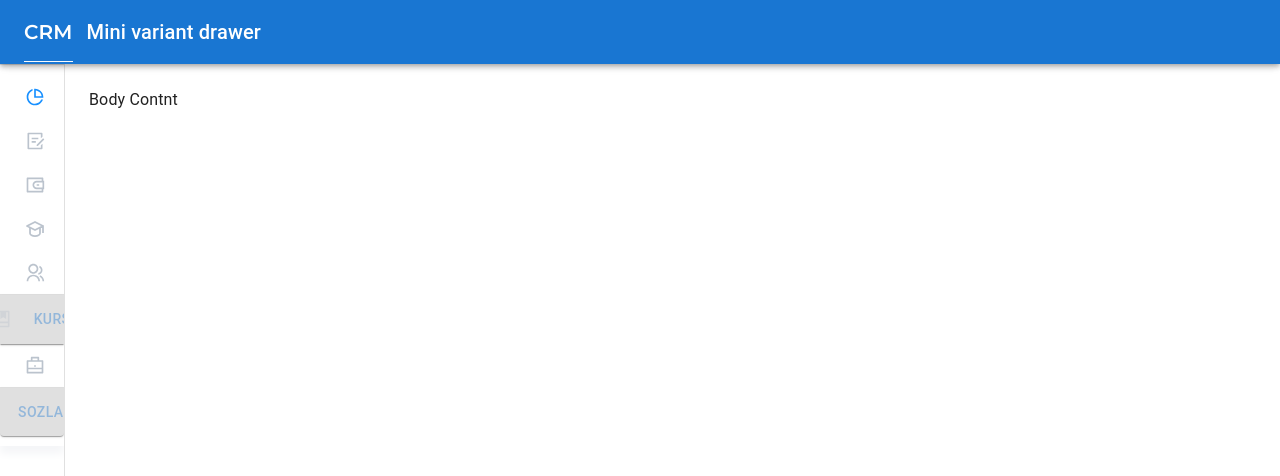
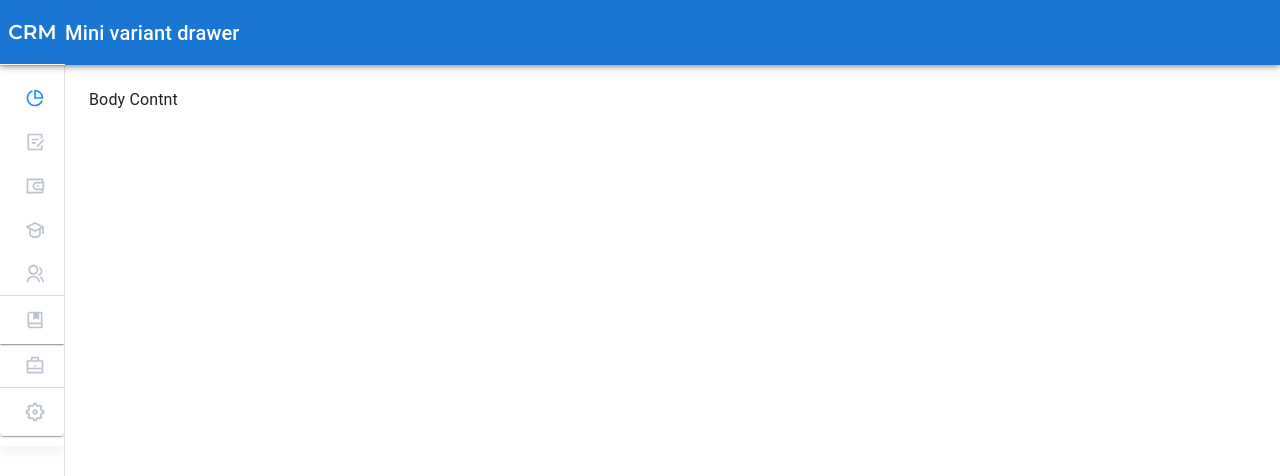
Before and after one commit to mukhtorov/crm, a React (Create React App) app: page /statistika in a window 1280 px wide. Shown: the top 476 px of the page. Built offline with nearby package versions, Linux system fonts and the light colour scheme.

Commit message:
sidebar finished

```diff
--- a/src/components/Sidebar/index.tsx
+++ b/src/components/Sidebar/index.tsx
@@ -1,10 +1,9 @@
 import * as React from "react";
-import { styled, useTheme, Theme, CSSObject } from "@mui/material/styles";
+import { styled, Theme, CSSObject } from "@mui/material/styles";
 import Box from "@mui/material/Box";
 import MuiDrawer from "@mui/material/Drawer";
 import MuiAppBar, { AppBarProps as MuiAppBarProps } from "@mui/material/AppBar";
 import Toolbar from "@mui/material/Toolbar";
-import List from "@mui/material/List";
 import CssBaseline from "@mui/material/CssBaseline";
 import Typography from "@mui/material/Typography";
 import Divider from "@mui/material/Divider";
@@ -17,9 +16,7 @@ import {
   SidebarContainer,
 } from "./style";
 import { sidebar } from "../../utils/sidebar";
-import MuiAccordionSummary, {
-  AccordionSummaryProps,
-} from "@mui/material/AccordionSummary";
+import ClickAwayListener from "@mui/material/ClickAwayListener";
 
 import AccordionSummary from "@mui/material/AccordionSummary";
 import { Accordion, AccordionDetails, Button, Tooltip } from "@mui/material";
@@ -50,10 +47,7 @@ const closedMixin = (theme: Theme): CSSObject => ({
 
 const DrawerHeader = styled("div")(({ theme }) => ({
   display: "flex",
-  // alignItems: "center",
-  // justifyContent: "flex-end",
   padding: theme.spacing(0, 1),
-  // necessary for content to be below app bar
   ...theme.mixins.toolbar,
 }));
 
@@ -95,10 +89,9 @@ const Drawer = styled(MuiDrawer)(({ theme, open }) => ({
 }));
 
 export default function MiniDrawer() {
-  const theme = useTheme();
   const [open, setOpen] = React.useState(false);
+  const [tooltipOpen, setTooltipOpen] = React.useState("");
   const [expanded, setExpanded] = React.useState<string | false>(false);
-
   const location = useLocation();
 
   const handleDrawerOpen = () => {
@@ -106,6 +99,7 @@ export default function MiniDrawer() {
   };
 
   const handleDrawerClose = () => {
+    setTooltipOpen("");
     setOpen(false);
   };
 
@@ -113,7 +107,20 @@ export default function MiniDrawer() {
     (panel: string) => (event: React.SyntheticEvent, isExpanded: boolean) => {
       setExpanded(isExpanded ? panel : false);
     };
+  const handleTooltipClose = () => {
+    console.log("close title");
 
+    setTooltipOpen("");
+  };
+  const handleTooltipOpen = (
+    e: React.MouseEvent<HTMLDivElement, MouseEvent>,
+    title: any
+  ) => {
+    if (!open) {
+      e.stopPropagation();
+      setTooltipOpen(title);
+    }
+  };
   return (
     <Box sx={{ display: "flex" }}>
       <CssBaseline />
@@ -138,30 +145,32 @@ export default function MiniDrawer() {
 
         <SidebarContainer>
           {sidebar.map(({ id, path, title, icon, hidden, children }) => {
-            console.log(location.pathname.includes(path), "test");
-
             return (
               !hidden &&
               (children?.length ? (
                 <Accordion
-                  disabled={!open}
                   key={path}
-                  expanded={expanded === path}
+                  expanded={open && expanded === path}
                   onChange={handleChange(path)}
                 >
                   <AccordionSummary
                     expandIcon={open && <NavlinkArrow />}
                     id={path}
+                    style={{
+                      minWidth: "fit-content",
+                    }}
                   >
                     <ParentLink
                       className={location.pathname.includes(path) && "active"}
                     >
-                      {icon}{" "}
-                      {open ? (
-                        title
-                      ) : (
+                      <ClickAwayListener onClickAway={handleTooltipClose}>
+                        <div>
                           <Tooltip
                             arrow
+                            onClose={handleTooltipClose}
+                            open={tooltipOpen === title}
+                            disableFocusListener
+                            disableHoverListener
                             title={
                               <React.Fragment>
                                 {children.map((child) => {
@@ -179,22 +188,27 @@ export default function MiniDrawer() {
                             }
                             placement="right"
                           >
-                          <Button>{title}</Button>
+                            <div
+                              onClick={(e) => handleTooltipOpen(e, title)}
+                              style={{
+                                display: "flex",
+                                alignItems: "center",
+                              }}
+                            >
+                              {icon} {title}
+                            </div>
                           </Tooltip>
-                      )}
+                        </div>
+                      </ClickAwayListener>
                     </ParentLink>
                   </AccordionSummary>
 
                   <AccordionDetails>
                     {children.map((child) => {
                       return (
-                        <Typography key={child.path}>
                         <LinkButton key={child.id || child.path}>
-                            <Link to={`${path}${child.path}`}>
-                              {child.title}
-                            </Link>
+                          <Link to={`${path}${child.path}`}>{child.title}</Link>
                         </LinkButton>
-                        </Typography>
                       );
                     })}
                   </AccordionDetails>
@@ -203,7 +217,6 @@ export default function MiniDrawer() {
                 <LinkButton key={id || path}>
                   <Link to={path}>
                     {icon} {title}
-                    {children?.length ? <NavlinkArrow /> : null}
                   </Link>
                 </LinkButton>
               ))
--- a/src/components/Sidebar/style.ts
+++ b/src/components/Sidebar/style.ts
@@ -6,6 +6,7 @@ import { ReactComponent as arrow } from "../../assets/icons/rightArrow.svg";
 export const Container = styled.div`
   display: flex;
 `;
+
 export const SidebarContainer = styled.div`
   padding: 10px 0;
   box-shadow: 0px 8px 8px #f5f6f8;
@@ -23,6 +24,7 @@ interface Props {
   open?: boolean;
   title?: any;
 }
+
 export const Logo = styled.h1<Props>`
   font-family: "Montserrat";
   font-style: normal;
@@ -30,12 +32,14 @@ export const Logo = styled.h1<Props>`
   font-size: 20px;
   line-height: 28px;
   display: flex;
+  justify-content: center;
+
   align-items: center;
+  min-width: ${({ title }) => !title && "65px"};
+  padding-left: ${({ title }) => title && "15px"};
   color: ${(props) => (props.title ? "#1890ff" : "white")};
-  margin-right: ${(props) => !props.open && "14px"};
 
-  height: 60px;
-  /* padding: 0 15px 0 25px; */
+  height: 65px;
   border-bottom: 1px solid #f8fafc;
   display: ${(props) => props.open && "none"};
   cursor: pointer;
--- a/src/index.css
+++ b/src/index.css
@@ -44,3 +44,16 @@ body {
 .css-o4b71y-MuiAccordionSummary-content.Mui-expanded {
   margin: 0 !important;
 }
+
+.MuiTooltip-tooltip {
+  background-color: whitesmoke !important;
+}
+
+.MuiTooltip-popper[data-popper-placement*="right"]
+  .css-1k51tf5-MuiTooltip-tooltip {
+  margin-left: -50px !important;
+}
+
+.css-hyum1k-MuiToolbar-root {
+  padding-left: 0 !important;
+}
```
Lines whose indentation alone changed are shown as unchanged.
